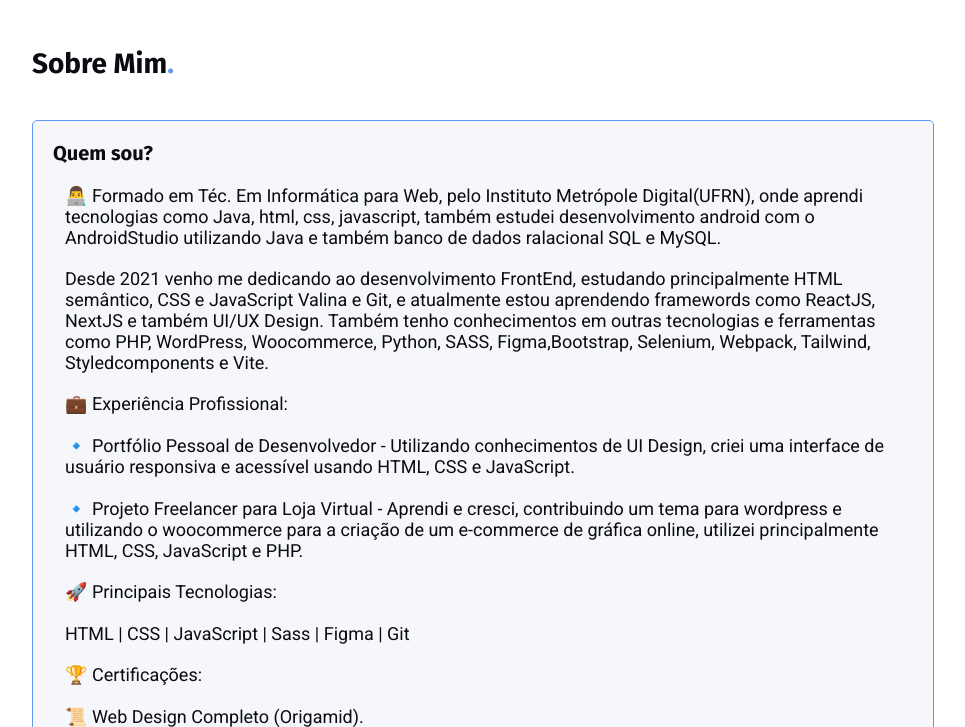
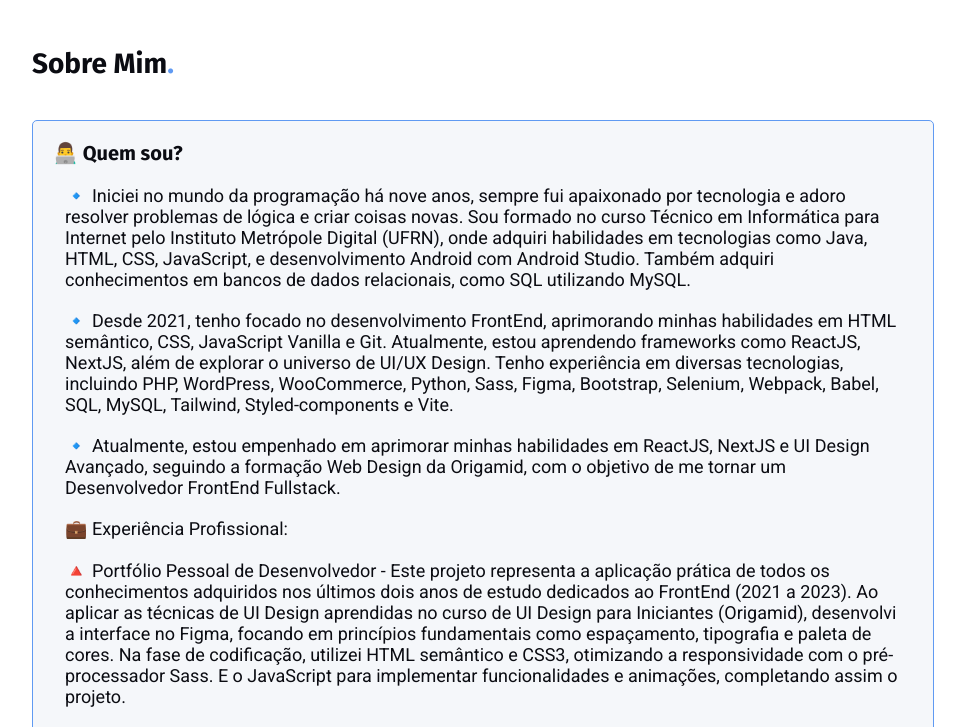
Before and after one commit to JoaoBatistaJr/Portfolio, a plain HTML site: page sobre.html in a window 1280 px wide. Shown: the part 73-800 px from the top of the page, without its empty margins (158-1123 px from the left). Drawn offline with Linux system fonts and the light colour scheme.

Commit message:
Upadate: Pagina Sobre

```diff
--- a/sobre.html
+++ b/sobre.html
@@ -42,13 +42,18 @@
     <!-- Fecha - Arquivos CSS -->
 
     <!-- Google tag (gtag.js) -->
-    <script async src="https://www.googletagmanager.com/gtag/js?id=G-38HT5L6HKD"></script>
+    <script
+      async
+      src="https://www.googletagmanager.com/gtag/js?id=G-38HT5L6HKD"
+    ></script>
     <script>
       window.dataLayer = window.dataLayer || [];
-      function gtag(){dataLayer.push(arguments);}
-      gtag('js', new Date());
+      function gtag() {
+        dataLayer.push(arguments);
+      }
+      gtag("js", new Date());
 
-      gtag('config', 'G-38HT5L6HKD');
+      gtag("config", "G-38HT5L6HKD");
     </script>
 
     <script>
@@ -83,33 +88,51 @@
           <div class="grid-item--sobre">
             <h1 class="titulo">Sobre Mim<b class="ponto">.</b></h1>
           </div>
-          <div
+          <article
             data-anime="600"
             class="fadeInDown grid-item--sobre background-sobre"
           >
-            <h2 class="titulo-sobre">Quem sou?</h2>
+            <h2 class="titulo-sobre">👨‍💻 Quem sou?</h2>
             <p class="descricao-sobre">
-              👨‍💻 Formado em Téc. Em Informática para Web, pelo Instituto Metrópole Digital(UFRN), onde aprendi tecnologias como Java, html, css, javascript, também estudei desenvolvimento android com o AndroidStudio utilizando Java e também banco de dados ralacional SQL e MySQL.
+              🔹 Iniciei no mundo da programação há nove anos, sempre fui
+              apaixonado por tecnologia e adoro resolver problemas de lógica e
+              criar coisas novas. Sou formado no curso Técnico em Informática
+              para Internet pelo Instituto Metrópole Digital (UFRN), onde
+              adquiri habilidades em tecnologias como Java, HTML, CSS,
+              JavaScript, e desenvolvimento Android com Android Studio. Também
+              adquiri conhecimentos em bancos de dados relacionais, como SQL
+              utilizando MySQL.
             </p>
             <p class="descricao-sobre">
-              Desde 2021 venho me dedicando ao desenvolvimento FrontEnd, estudando principalmente HTML semântico, CSS e JavaScript Valina e Git, e atualmente estou aprendendo framewords como ReactJS, NextJS e também UI/UX Design. Também tenho conhecimentos em outras tecnologias e ferramentas como PHP, WordPress, Woocommerce, Python, SASS, Figma,Bootstrap, Selenium, Webpack, Tailwind, Styledcomponents e Vite.
+              🔹 Desde 2021, tenho focado no desenvolvimento FrontEnd,
+              aprimorando minhas habilidades em HTML semântico, CSS, JavaScript
+              Vanilla e Git. Atualmente, estou aprendendo frameworks como
+              ReactJS, NextJS, além de explorar o universo de UI/UX Design.
+              Tenho experiência em diversas tecnologias, incluindo PHP,
+              WordPress, WooCommerce, Python, Sass, Figma, Bootstrap, Selenium,
+              Webpack, Babel, SQL, MySQL, Tailwind, Styled-components e Vite.
+            </p>
+            <p class="descricao-sobre">
+              🔹 Atualmente, estou empenhado em aprimorar minhas habilidades em
+              ReactJS, NextJS e UI Design Avançado, seguindo a formação Web
+              Design da Origamid, com o objetivo de me tornar um Desenvolvedor
+              FrontEnd Fullstack.
             </p>
             <p class="descricao-sobre">
               💼 Experiência Profissional: <br /><br />
-              🔹 Portfólio Pessoal de Desenvolvedor - Utilizando conhecimentos
-              de UI Design, criei uma interface de usuário responsiva e
-              acessível usando HTML, CSS e JavaScript. <br /><br />🔹 Projeto
-              Freelancer para Loja Virtual - Aprendi e cresci, contribuindo um
-              tema para wordpress e utilizando o woocommerce para a criação de
-              um e-commerce de gráfica online, utilizei principalmente HTML,
-              CSS, JavaScript e PHP.
+              🔺 Portfólio Pessoal de Desenvolvedor - Este projeto representa a aplicação prática de todos os conhecimentos adquiridos nos últimos dois anos de estudo dedicados ao FrontEnd (2021 a 2023). Ao aplicar as técnicas de UI Design aprendidas no curso de UI Design para Iniciantes (Origamid), desenvolvi a interface no Figma, focando em princípios fundamentais como espaçamento, tipografia e paleta de cores. Na fase de codificação, utilizei HTML semântico e CSS3, otimizando a responsividade com o pré-processador Sass. E o JavaScript para implementar funcionalidades e animações, completando assim o projeto. <br /><br />
+              🔺 Projeto Freelancer de Loja Virtual - Aprendi e cresci,
+              contribuindo um tema para wordpress e utilizando o woocommerce
+              para a criação de um e-commerce de gráfica online, utilizei
+              principalmente HTML, CSS, JavaScript e PHP.
             </p>
             <p class="descricao-sobre">
               🚀 Principais Tecnologias: <br /><br />
-              HTML | CSS | JavaScript | Sass | Figma | Git
+              HTML Semântico | CSS3 | JavaScript Vanila | Sass | Figma | Git
             </p>
             <p class="descricao-sobre">
               🏆 Certificações: <br /><br />
+              📜 Informáica para Interner (IMD-UFRN). <br />
               📜 Web Design Completo (Origamid). <br />
               📜 JavaScript Completo E6+ (Origamid). <br />
               📜 WordPress Como CMS (Origamid). <br />
@@ -129,18 +152,22 @@
               https://linkedin.com/in/jbjunior03
             </p>
             <p class="descricao-sobre">
-              🌍 Aberto a oportunidades e novos desafios. Entre em contato comigo para marcamos uma conversa.
+              🌍 Aberto a oportunidades e novos desafios. Entre em contato
+              comigo para marcamos uma conversa.
             </p>
-          </div>
+          </article>
           <div
             data-anime="1000"
             class="fadeInDown grid-item--sobre background-sobre"
           >
             <h2 class="titulo-sobre">Hard Skills & Tools</h2>
             <p class="descricao-sobre">
-              <a href="https://skillicons.dev" alt="Algumas tecnolgias e ferramentas que conheço:html,css,js,react,vite,sass,tailwind,styledcomponents,bootstrap,webpack,babel,jquery,git,wordpress,php,py,java,selenium,mysql,godot,figma,vscode,vercel,bash,ai,ps">
+              <a
+                href="https://skillicons.dev"
+                alt="Algumas tecnolgias e ferramentas que conheço:html,css,js,react,vite,sass,tailwind,styledcomponents,bootstrap,webpack,babel,jquery,git,wordpress,php,py,java,selenium,mysql,godot,figma,vscode,vercel,bash,ai,ps"
+              >
                 <img
-                src="https://skillicons.dev/icons?i=html,css,js,react,vite,sass,tailwind,styledcomponents,bootstrap,webpack,babel,jquery,git,wordpress,php,py,java,selenium,mysql,cs,godot,figma,vscode,vercel,bash,ai,ps"
+                  src="https://skillicons.dev/icons?i=html,css,js,react,vite,sass,tailwind,styledcomponents,bootstrap,webpack,babel,jquery,git,wordpress,php,py,java,selenium,mysql,cs,godot,figma,vscode,vercel,bash,ai,ps"
                 />
               </a>
             </p>
@@ -152,7 +179,10 @@
             <h2 class="titulo-sobre">Soft Skills</h2>
             <p class="descricao-sobre">
               <abbr class="soft-skill">Gestão de Tempo</abbr>
+              <abbr class="soft-skill">Focado</abbr>
               <abbr class="soft-skill">Criatividade</abbr>
+              <abbr class="soft-skill">Resiliente</abbr>
+              <abbr class="soft-skill">Disposto</abbr>
               <abbr class="soft-skill">Pensamento Crítico</abbr>
               <abbr class="soft-skill">Adaptabildiade</abbr>
               <abbr class="soft-skill">Resolução de Problemas</abbr>
@@ -163,7 +193,7 @@
               <abbr class="soft-skill">Abertura a Crítica</abbr>
               <abbr class="soft-skill">Gestão de Interesse</abbr>
               <abbr class="soft-skill">Gestão de Conflitos</abbr>
-              <abbr class="soft-skill">Comunicação</abbr>
+              <abbr class="soft-skill">Comunicação Técnica</abbr>
             </p>
           </div>
         </section>
@@ -215,7 +245,10 @@
       </footer>
     </div>
     <div class="copy-sobre">
-      <p>JoãoBatistaJr | Copyright © <span id="ano-atual"></span> - Todos os direitos reservados.</p>
+      <p>
+        JoãoBatistaJr | Copyright © <span id="ano-atual"></span> - Todos os
+        direitos reservados.
+      </p>
     </div>
     <!-- Fecha - Footer -->
     <!-- Abre - JavaScript -->
```
